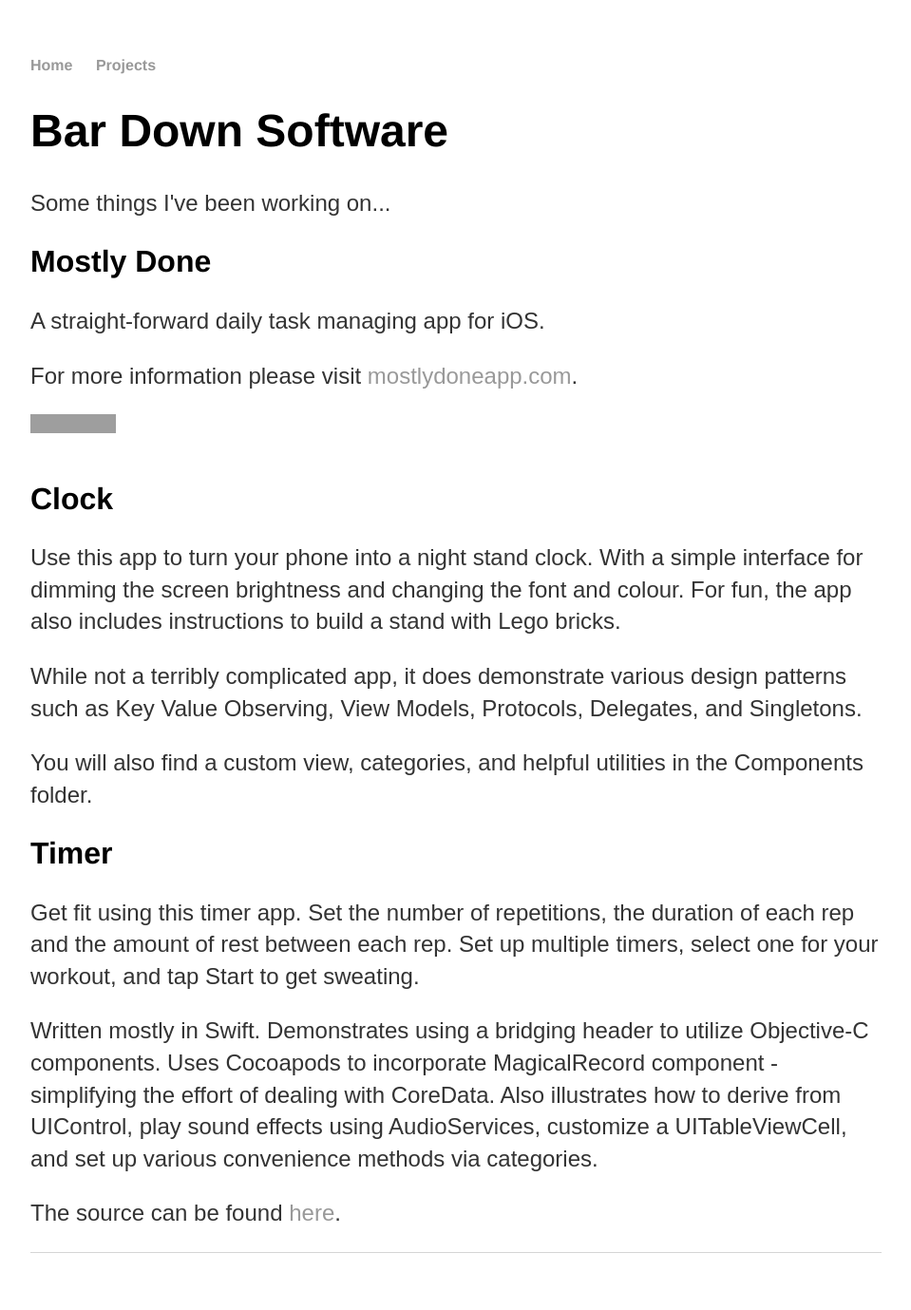
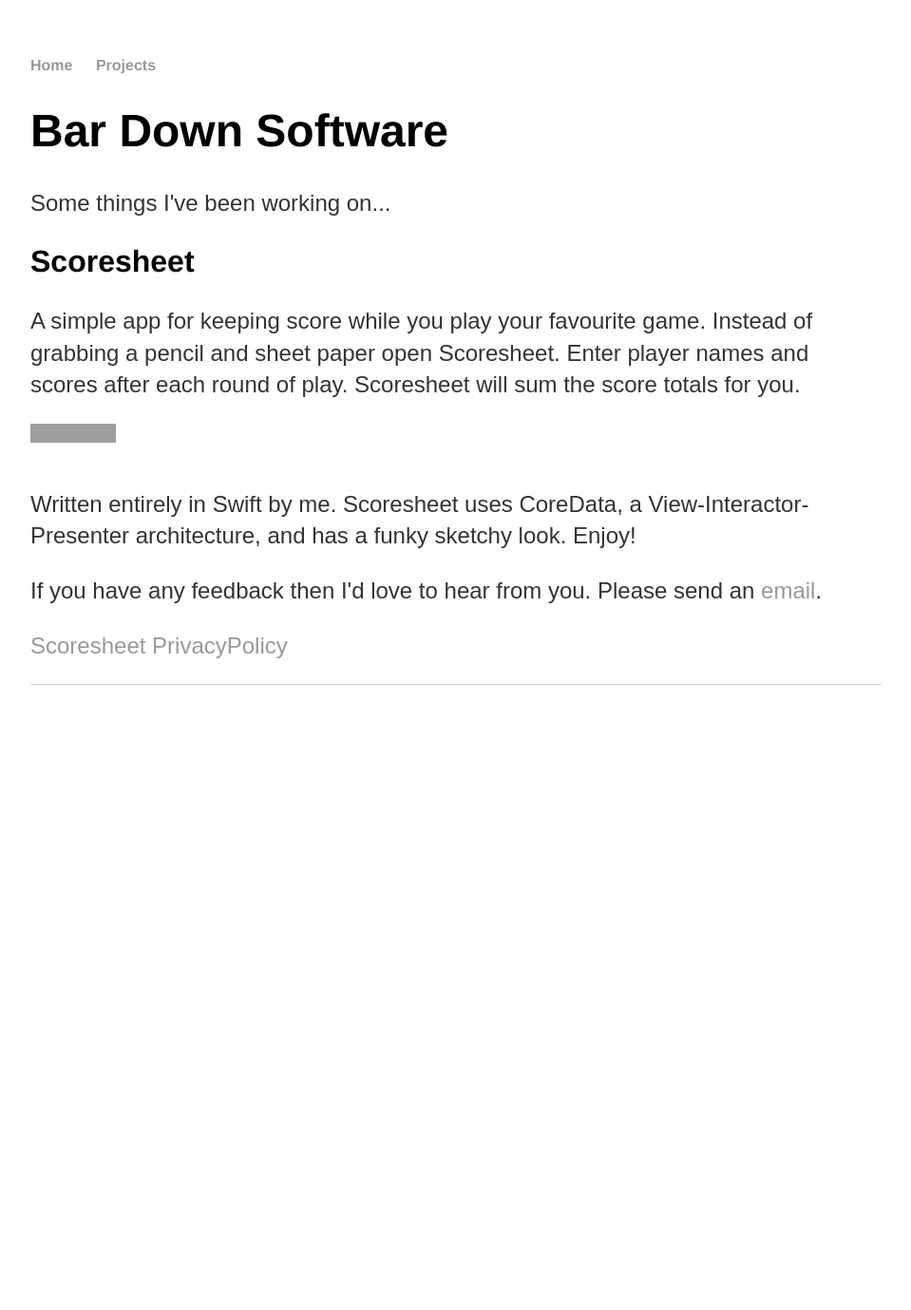
Before and after one commit to bardownsoftware/bardownsoftware.github.io, a Jekyll site: the page built from projects/index.html, in a window 1280 px wide. Shown: the whole page at 95% size, without its empty margins (160-1119 px from the left). Built offline with Jekyll 4.4.1, drawn with Linux system fonts in a browser that asks for light colours; after the commit the page ends 900 px from its top, so only the background shows below that; grey boxes are pictures that could not be loaded.

Commit message:
Update website
Hide old stuff. Add Scoresheet and privacy policy.

```diff
--- a/index.html
+++ b/index.html
@@ -10,7 +10,7 @@ title: Bar Down Software
         <li><a href="/projects">See my projects</a></li>
         <li><a href="https://ca.linkedin.com/in/brian-kramer">Visit me on LinkedIn</a></li>
         <li><a href="mailto:brian@bardownsoftware.com">Send me an email</a></li>
-        <li><a href="https://github.com/bardownsoftware">View my GitHub profile</a></li>
+        <!--<li><a href="https://github.com/bardownsoftware">View my GitHub profile</a></li>-->
     </ul>
 
 </div>
--- a/projects/index.html
+++ b/projects/index.html
@@ -6,6 +6,20 @@ title: Bar Down Software
 
     <p>Some things I've been working on...</p>
 
+    <h2>Scoresheet</h2>
+
+    <p>A simple app for keeping score while you play your favourite game. Instead of grabbing a pencil and sheet paper open Scoresheet. Enter player names and scores after each round of play. Scoresheet will sum the score totals for you.</p>
+    <a href="https://itunes.apple.com/us/app/scoresheet/id1131771017?mt=8" style="display:inline-block;overflow:hidden;background:url(https://linkmaker.itunes.apple.com/images/badges/en-us/badge_appstore-lrg.svg) no-repeat;width:165px;height:40px;"></a>
+
+    <p>Written entirely in Swift by me. Scoresheet uses CoreData, a View-Interactor-Presenter architecture, and has a funky sketchy look. Enjoy!</p>
+
+    <p>If you have any feedback then I'd love to hear from you. Please send an <a href="mailto:scoresheet@bardownsoftware.com">email</a>.</p>
+
+    <p>
+    <a href="/scoresheet/privacy_policy.md">Scoresheet PrivacyPolicy</a>
+    </p>
+
+    <!--
     <h2>Mostly Done</h2>
 
     <p>A straight-forward daily task managing app for iOS.</p>
@@ -27,5 +41,6 @@ title: Bar Down Software
     <p>Written mostly in Swift. Demonstrates using a bridging header to utilize Objective-C components. Uses Cocoapods to incorporate MagicalRecord component - simplifying the effort of dealing with CoreData. Also illustrates how to derive from UIControl, play sound effects using AudioServices, customize a UITableViewCell, and set up various convenience methods via categories.</p>
 
     <p>The source can be found <a href="https://github.com/bardownsoftware/bardownsoftware.github.io/tree/master/code">here</a>.</p>
+     -->
 
 </div>
```
Also changed, not shown: projects/scoresheet/privacy_policy.md (added, +3 -0 lines), README.md.
